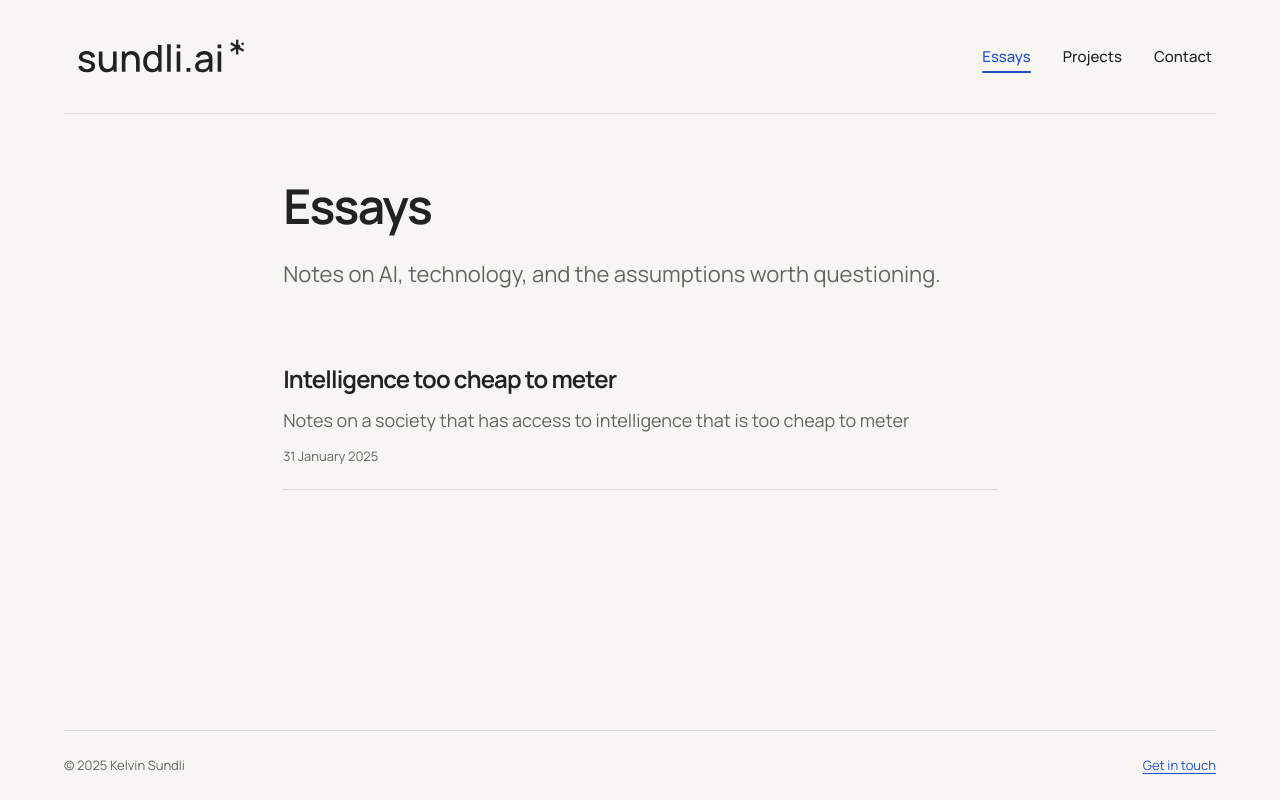
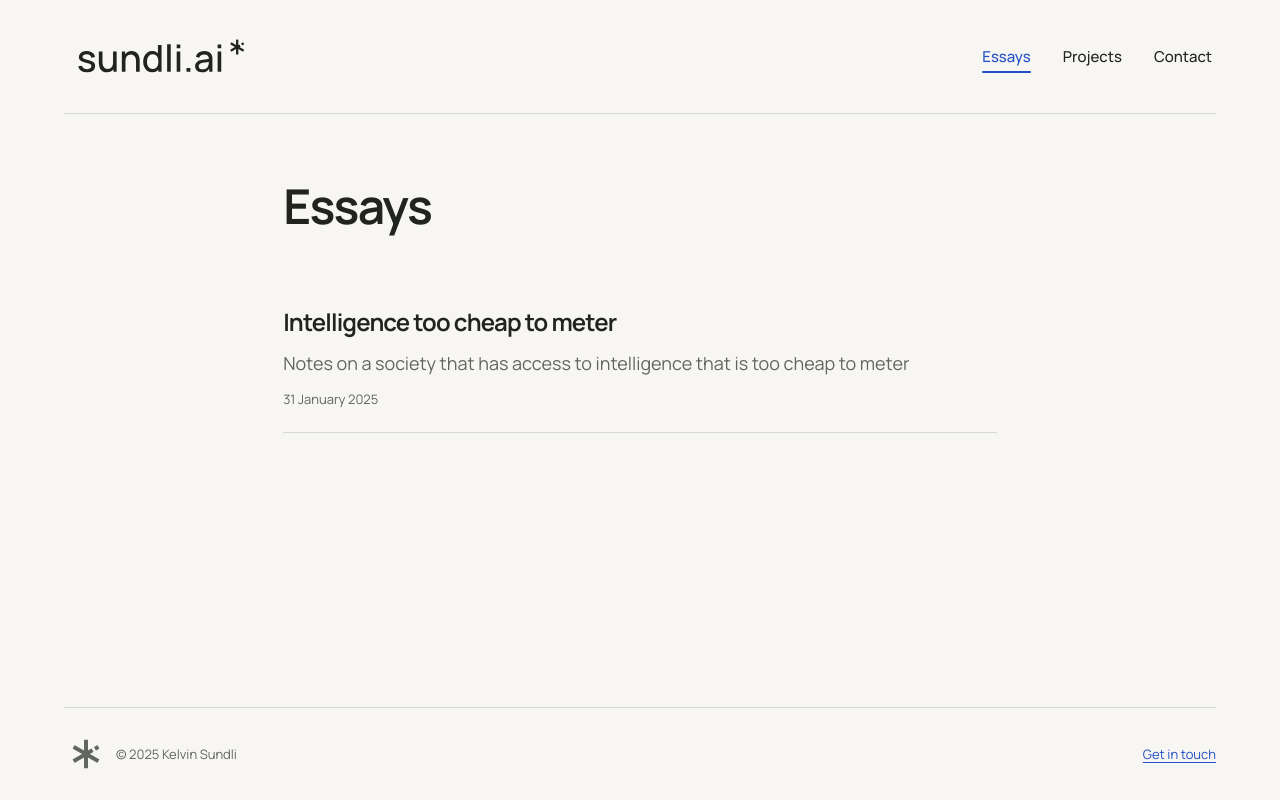
Before and after one commit to ks93/sundli.ai, a Next.js app: page /essays in a window 1280 px wide. Built offline with nearby package versions, Linux system fonts and the light colour scheme.

Commit message:
Remove ASU and tagline; use asterisk for footer and footnotes

```diff
--- a/src/app/essays/page.tsx
+++ b/src/app/essays/page.tsx
@@ -5,17 +5,13 @@ import { getAllEssays } from '@/lib/essays'
 
 export const metadata: Metadata = {
   title: 'Essays',
-  description:
-    'Notes on AI, technology, and the assumptions worth questioning.',
+  description: 'Essays by Kelvin Sundli.',
   alternates: { canonical: '/essays' },
 }
 
 export default function EssaysPage() {
   return (
-    <PageContainer
-      title="Essays"
-      description="Notes on AI, technology, and the assumptions worth questioning."
-    >
+    <PageContainer title="Essays">
       <EssayList essays={getAllEssays()} />
     </PageContainer>
   )
--- a/src/app/globals.css
+++ b/src/app/globals.css
@@ -361,6 +361,7 @@ img {
 }
 .site-footer {
   display: flex;
+  align-items: center;
   flex-wrap: wrap;
   justify-content: space-between;
   gap: 1rem;
@@ -399,3 +400,36 @@ img {
     transition: none !important;
   }
 }
+
+/* A quiet home signature and an actual editorial use for the mark. */
+.footer-signature {
+  display: flex;
+  align-items: center;
+  gap: 0.5rem;
+}
+.footer-home {
+  display: inline-flex;
+  align-items: center;
+  justify-content: center;
+  width: 44px;
+  height: 44px;
+  color: var(--muted);
+}
+.brand-mark {
+  display: inline-block;
+  width: 32px;
+  height: 32px;
+  background: currentColor;
+  -webkit-mask: url('/brand/mark.svg') center / contain no-repeat;
+  mask: url('/brand/mark.svg') center / contain no-repeat;
+}
+.prose .footnotes::before {
+  content: '';
+  display: block;
+  width: 24px;
+  height: 24px;
+  margin-bottom: 1rem;
+  background: var(--accent);
+  -webkit-mask: url('/brand/mark-micro.svg') center / contain no-repeat;
+  mask: url('/brand/mark-micro.svg') center / contain no-repeat;
+}
--- a/src/app/layout.tsx
+++ b/src/app/layout.tsx
@@ -27,16 +27,16 @@ export default function RootLayout({
               className="brand-light"
               src="/brand/wordmark-ink.svg"
               alt=""
-              width={184}
-              height={58}
+              width={475}
+              height={144}
               priority
             />
             <Image
               className="brand-dark"
               src="/brand/wordmark-white.svg"
               alt=""
-              width={184}
-              height={58}
+              width={475}
+              height={144}
               priority
             />
           </Link>
--- a/src/app/page.tsx
+++ b/src/app/page.tsx
@@ -12,9 +12,6 @@ export default function Home() {
           <br />
           and the occasional exception.
         </h1>
-        <p className="lede">
-          Notes on AI, technology, and the assumptions worth questioning.
-        </p>
       </header>
       <section aria-labelledby="latest-essays">
         <div className="section-heading">
--- a/src/components/layout/footer.tsx
+++ b/src/components/layout/footer.tsx
@@ -1,7 +1,14 @@
+import Link from 'next/link'
+
 export function Footer() {
   return (
     <footer className="site-footer container">
-      <span>© {new Date().getFullYear()} Kelvin Sundli</span>
+      <div className="footer-signature">
+        <Link href="/" className="footer-home" aria-label="Back to home">
+          <span className="brand-mark" aria-hidden="true" />
+        </Link>
+        <span>© {new Date().getFullYear()} Kelvin Sundli</span>
+      </div>
       <a href="mailto:kelvin@sundli.ai">Get in touch</a>
     </footer>
   )
```
Also changed, not shown: src/app/feedback-asu/page.tsx (deleted, +0 -7 lines), public/brand/mark-micro.svg (added), 2 other files (tests, documents, lock files or other folders).
